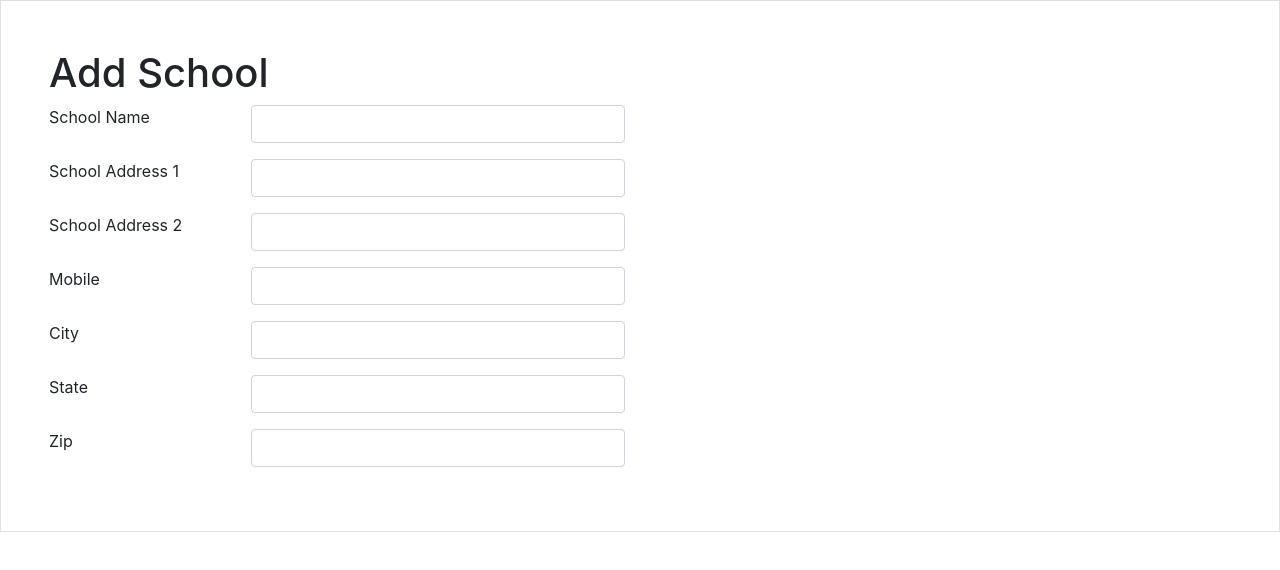
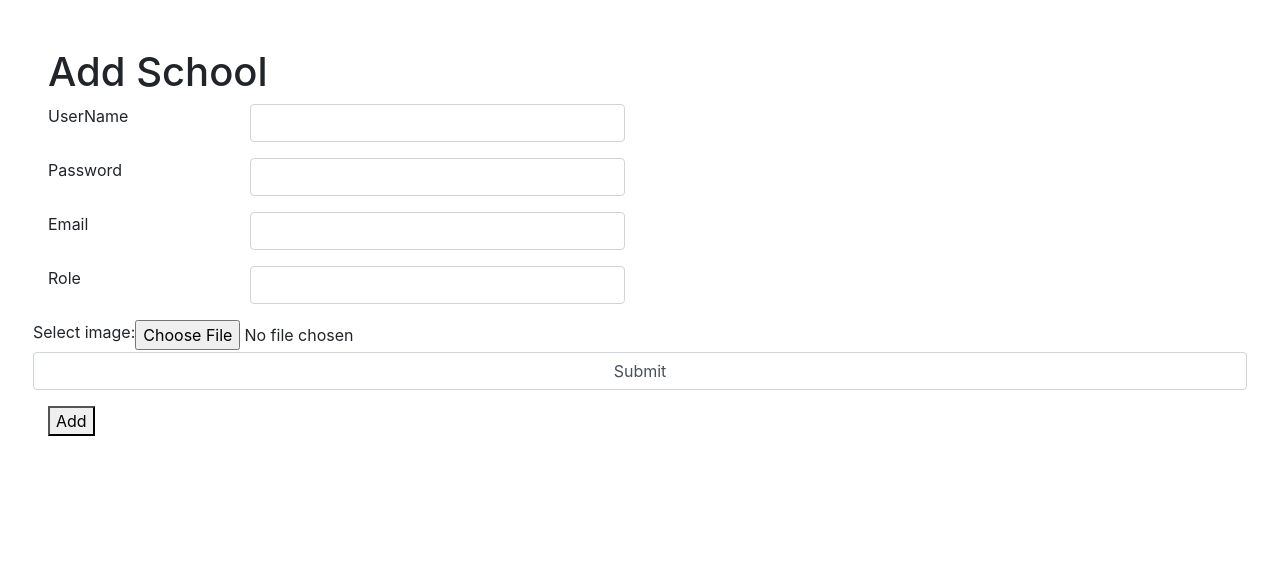
Before and after one commit to Artiupadhyay/atlantisui, a React (Create React App) app: page /admin/addschool in a window 1280 px wide. Shown: the top 570 px of the page. Built offline with nearby package versions, Linux system fonts and the light colour scheme.

Commit message:
Fetch api implimented

```diff
--- a/src/pages/admin/addschool.jsx
+++ b/src/pages/admin/addschool.jsx
@@ -1,56 +1,53 @@
 import React from 'react';
+import {connect} from 'react-redux';
 
 
 function AddSchool(props) {
+  const [UserName, setUserName] = React.useState(null);
+  const [Password, setPassword] = React.useState(null);
+
+
+  const handelUserNameChange = (event)=>{
+      setUserName(event.target.value);
+  }
+  const handelPasswordChange = (event)=>{
+      setPassword(event.target.value);
+  }
+
+
     return(
-         <div className="p-5 schoolform border">
+         <div className="p-5 schoolform ">
              <h1 className="bd-highlight">Add School</h1>
         <div className="form-group row">
-         <label for="schoolname" className="col-sm-2 ">School Name</label>
+         <label for="Username" className="col-sm-2 ">UserName</label>
         <div className="col-md-4">
-        <input type="text" className="form-control"/>
+        <input type="text" className="form-control"  value={UserName} onChange={handelUserNameChange}/>
        </div>
       </div>
      <div className="form-group row">
-    <label for="address" className="col-sm-2 ">School Address 1</label>
+    <label for="Password" className="col-sm-2 ">Password</label>
+    <div className="col-md-4">
+      <input type="text" className="form-control"  value={Password} onChange={handelPasswordChange}/>
+    </div>
+  </div>
+  <div className="form-group row">
+    <label for="Email" className="col-sm-2 ">Email</label>
     <div className="col-md-4">
       <input type="text" className="form-control"/>
     </div>
   </div>
   <div className="form-group row">
-    <label for="address" className="col-sm-2 ">School Address 2</label>
+    <label for="Role" className="col-sm-2 ">Role</label>
     <div className="col-md-4">
       <input type="text" className="form-control"/>
     </div>
   </div>
   <div className="form-group row">
-    <label for="mobile" className="col-sm-2 ">Mobile</label>
-    <div className="col-md-4">
-      <input type="text" className="form-control"/>
-    </div>
-  </div>
-  <div className="form-group row">
-    <label for="city" className="col-sm-2 ">City</label>
-    <div className="col-md-4">
-      <input type="text" className="form-control"/>
-    </div>
-  </div>
-  <div className="form-group row">
-    <label for="state" className="col-sm-2 ">State</label>
-    <div className="col-md-4">
-      <input type="text" className="form-control"/>
-    </div>
-    </div>
-    <div className="form-group row">
-    <label for="zip" className="col-sm-2 ">Zip</label>
-    <div className="col-md-4">
-      <input type="text" className="form-control"/>
-    </div>
-    </div>
-  </div>
-
-
-
+    <label for="img">Select image:</label>
+    <input type="file" id="img" name="img" accept="image/*"/>
+    <input type="submit" className="form-control"/></div>
+   <button type=" btn btn-primary" name="submit"  onClick={()=>this.AddSchool()}>Add</button>
+</div>
 
     );
 }
--- a/src/pages/admin/components/navbar.jsx
+++ b/src/pages/admin/components/navbar.jsx
@@ -9,10 +9,10 @@ function Navbar() {
     </li>
 
     <li className="nav-item">
-      <a className="content p-4 nav-link" href="/admin/addschool">Add School</a>
+      <a className="content p-4 nav-link" href="/admin/addschool">AddUser</a>
     </li>
     <li className="nav-item">
-      <a className=" content p-4 nav-link " href="/admin/viewschool">View School</a>
+      <a className=" content p-4 nav-link " href="/admin/viewschool">ViewUser</a>
     </li>
   </ul>
 
--- a/src/pages/login.jsx
+++ b/src/pages/login.jsx
@@ -2,9 +2,17 @@ import React from 'react';
 import {connect} from'react-redux';
 
 function Login(props) {
-    const [userName, setUserName] = React.useState(null);
-    const [password, setPassword] = React.useState(null);
-
+    const [userName, setUserName] = React.useState('');
+    const [password, setPassword] = React.useState('');
+    const login =()=>{
+        console.log("loginhere")
+        fetch('http://127.0.0.1:8000/auth/login/',{
+            method:'post',
+            body:JSON.stringify({email:userName, password:password})
+        }).then(res=>res.json()).then(data=>{
+            console.log("Data :-"+data);
+        }).catch(err=>console.log(err));
+    }
 
     const handelUserNameChange = (event)=>{
         setUserName(event.target.value);
@@ -13,6 +21,7 @@ function Login(props) {
         setPassword(event.target.value);
     }
 
+
     return(
            <div className="p-3 image row d-flex justify-content-center align align-items-center">
                <div className="col-md-6">
@@ -20,7 +29,7 @@ function Login(props) {
                    <h2 className="content">Learning is fun!!</h2>
                </div>
                <div className="col-md-3">
-            <form action="" className="form">
+            <div className="form">
             <h4 className="font-weight-bold mb-3">SIGN IN </h4>
             <h4>To Access the Portal</h4>
             <div className="md-form md-outline">
@@ -33,10 +42,10 @@ function Login(props) {
 
                 <input type="text" className="form-control" value={password} placeholder="Enter password here" onChange={handelPasswordChange}/>
             </div>
-             <button type="btn btn-primary" name="submit" onClick={()=>this.login()}>Submit</button>
-            <a className="link" href="#">Forgot password? Click here.</a>
+             <input type="button" className="btn btn-primary" value="Submit" onClick={login} />
+                <a className="link" href="#">Forgot password? Click here.</a>
 
-            </form>
+            </div>
 
             </div>
         </div>
```
